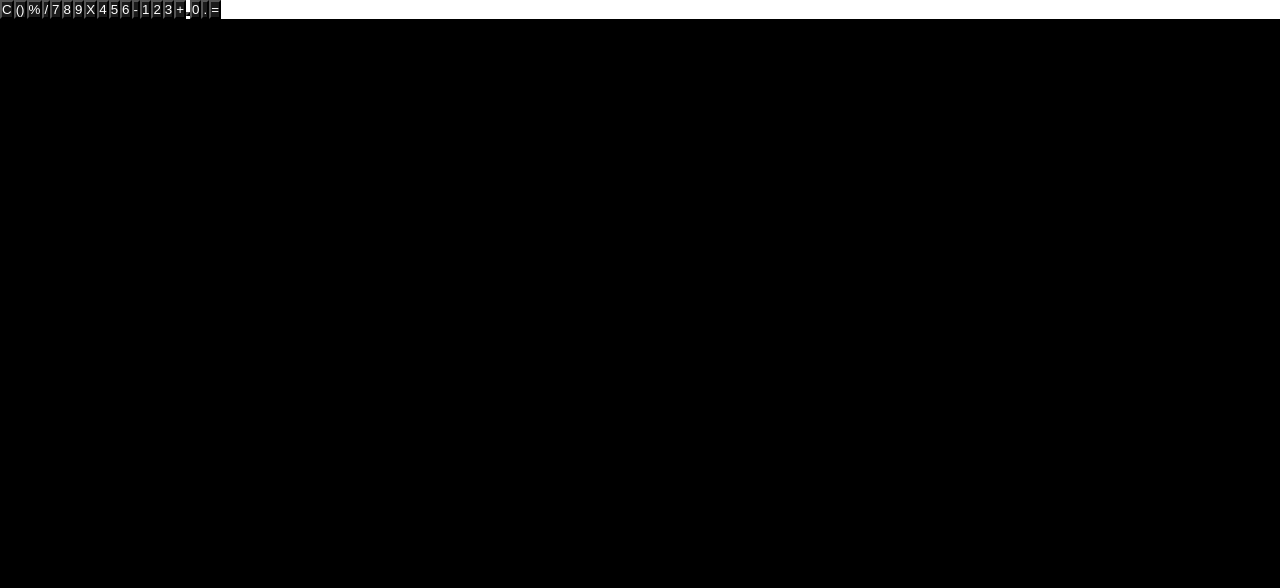
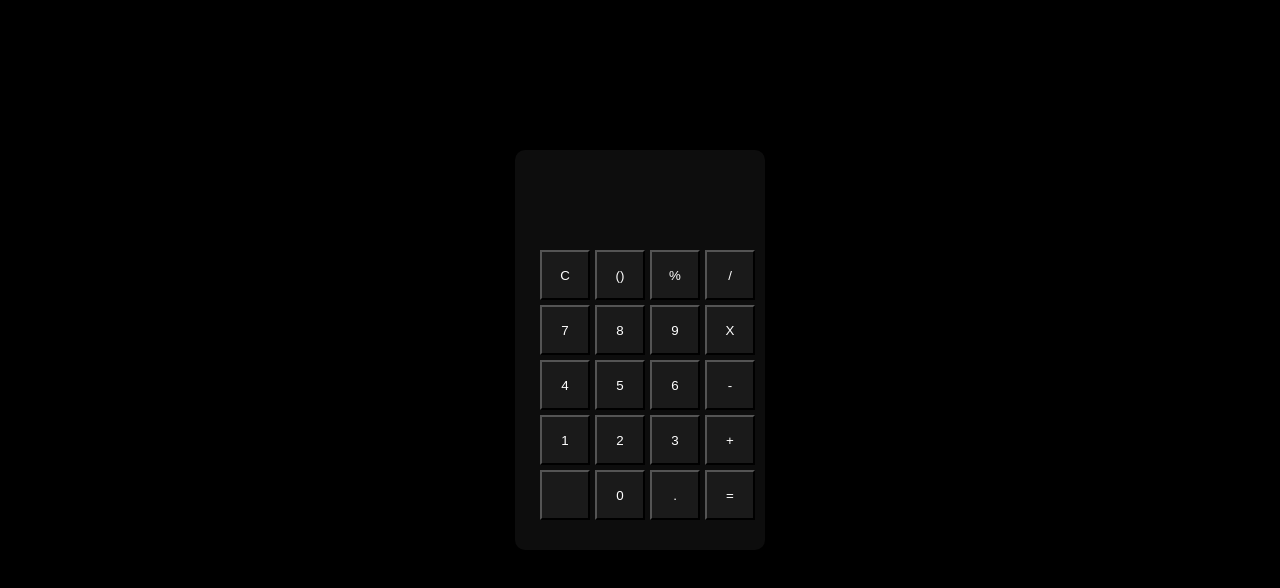
Before and after one commit to Rainbored/calculator, a React (Vite) app: page / in a window 1280 px wide. Shown: the top 588 px of the page. Built offline with nearby package versions, Linux system fonts and the light colour scheme.

Commit message:
added display and base css

```diff
--- a/src/App.css
+++ b/src/App.css
@@ -1,8 +1,28 @@
 
 #calculator {
-    background-color: var(--white1);
+    background-color: var(--black2);
+    width: 25rem;
+    height: 40rem;
+    border-radius: 1rem;
+    margin: 0 auto;
+    margin-top: 15rem;
+}
+#display {
+    height: 10rem;
+    width: 100%;
+}
+#btn-container {
+    display: grid;
+    grid-template-columns: repeat(4, 1fr);
+    grid-template-rows: repeat(5, 1fr);
+    gap: 0.5rem;
+    width: 20rem;
+    height: 25rem;
+    margin: 0 auto;
 }
 #btn-container button {
     background-color: var(--black3);
     color: var(--white1);
+    width: 5rem;
+    height: 5rem;
 }
--- a/src/App.jsx
+++ b/src/App.jsx
@@ -13,6 +13,7 @@ export default function App() {
   return (
     <>
     <div id="calculator">
+      <div id="display"></div>
       <div id="btn-container">
         {smth.map((btn) => <button key={btn} type="button">{btn}</button>)}
       </div>
```
